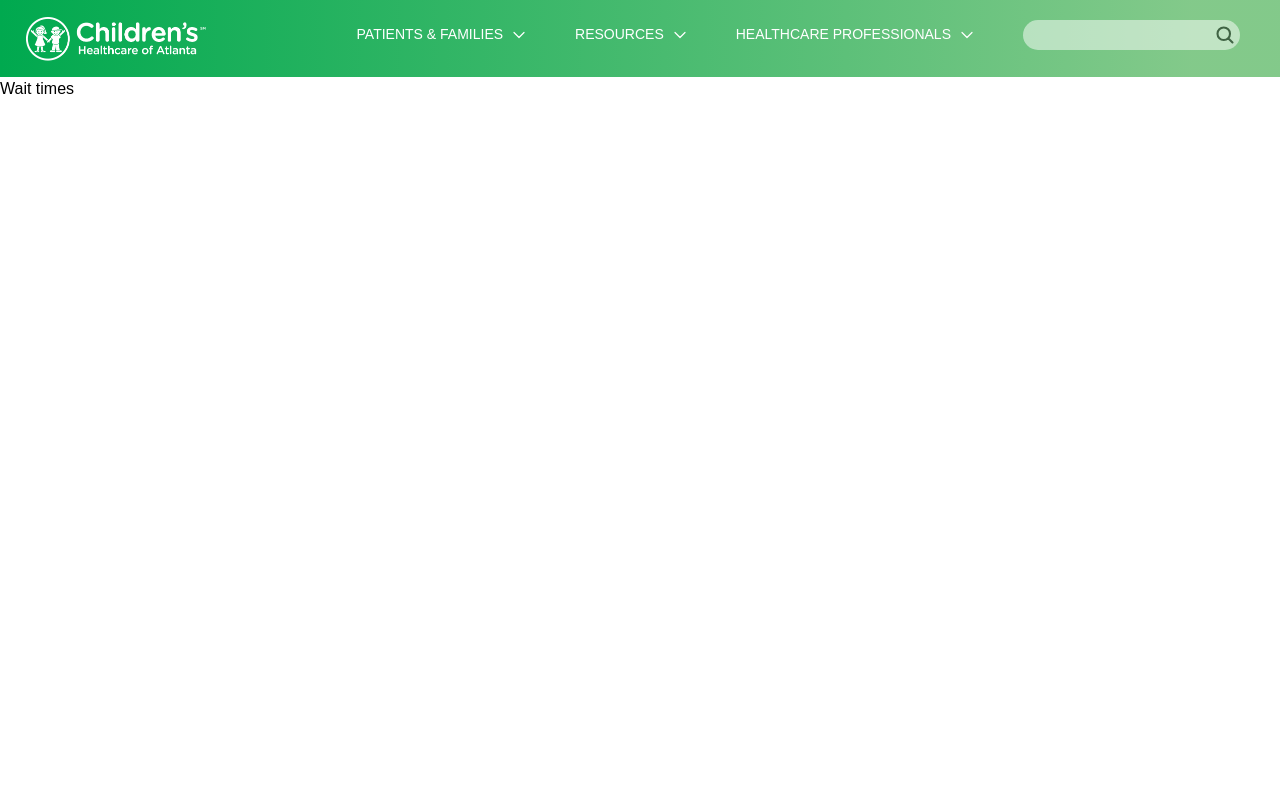
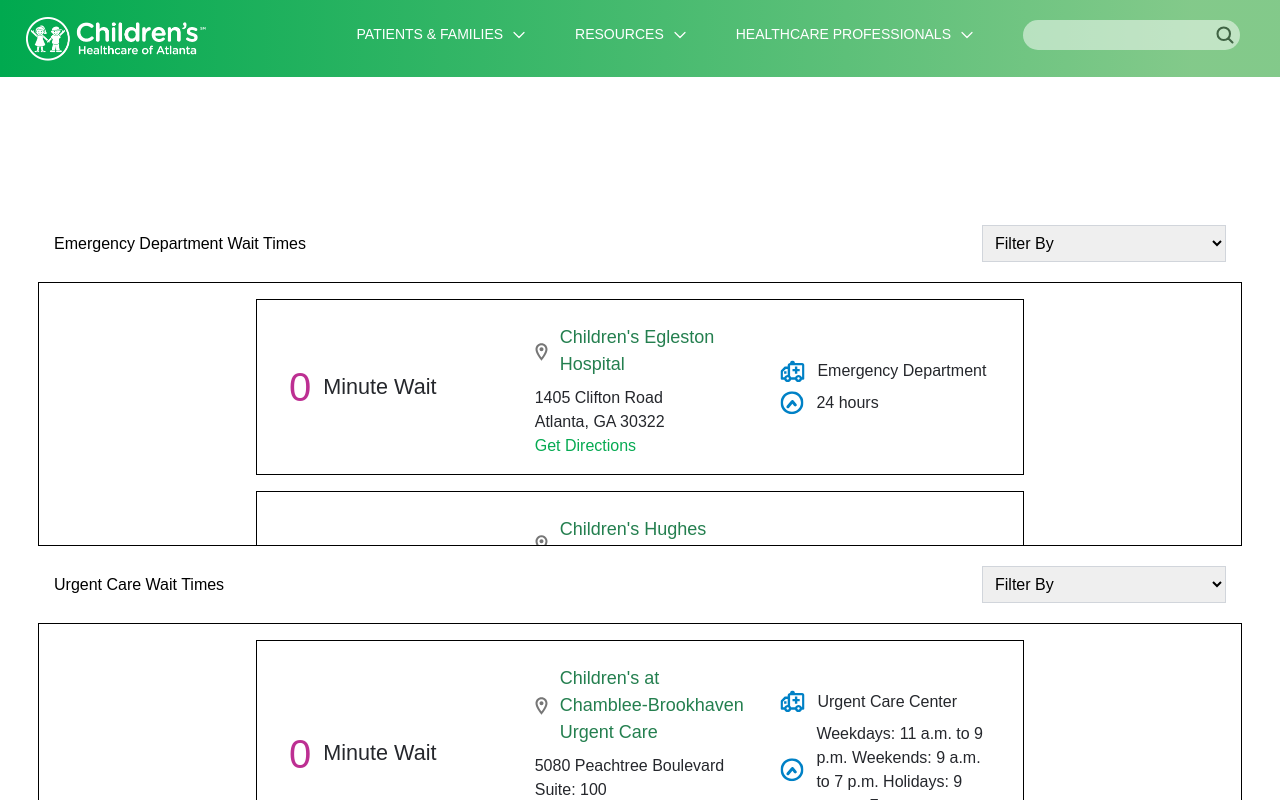
Before and after one commit to DaveKobrin/choa_npo_redo, a Next.js app in the folder choa-org/: page /wait_times in a window 1280 px wide. Shown: the top 800 px of the page. Built offline with nearby package versions, Linux system fonts and the light colour scheme.

Commit message:
building wait times section

```diff
--- a/choa-org/src/pages/wait_times.js
+++ b/choa-org/src/pages/wait_times.js
@@ -18,18 +18,55 @@
         <>
             <div className="min-w-screen h-screen">
 
-                    {/* Emergency Department Wait Times Section */}
-                    <h1>Wait times</h1>
-
-                    <div>
-
+                    {/* Wait Times Section */}
+                    <div className="flex flex-col items-center my-32">
+                        <div>
+                            <div className="flex flex-row w-full justify-between px-4 py-5 items-center">
+                                <h4>Emergency Department Wait Times</h4>
+                                <select className="text-black border border-gray-300 p-2">
+                                    <option value="" disabled selected>Filter By</option>
+                                    <option value="Distance">Distance: Closest to Farthest</option>
+                                    <option value="Wait Times">Wait Times: Low to High</option>
+                                </select>
+                            </div>
+                        {/* Emergency Department Wait Times Section */}
+                            <div className="border border-black w-[1204px] overflow-y-scroll h-[264px]">
+                                {locationAndWaitTimes
+                                    .filter((location) =>{
+                                        return location.facilityType === "Emergency Department"
+                                    })
+                                    .map((location, idx) => {
+                                    return (
+                                    <>
+                                        <WaitCard location={location} key={idx} />
+                                    </>
+                                )})}
+                            </div>
+                        </div>
+                        {/* Urgent Care Wait Times Section */}
+                        <div>
+                        <div className="flex flex-row w-full justify-between px-4 py-5 items-center">
+                                <h4>Urgent Care Wait Times</h4>
+                                <select className="text-black border border-gray-300 p-2">
+                                    <option value="" disabled selected>Filter By</option>
+                                    <option value="Distance">Distance: Closest to Farthest</option>
+                                    <option value="Wait Times">Wait Times: Low to High</option>
+                                </select>
+                            </div>
+                            <div className="border border-black w-[1204px] overflow-y-scroll h-[264px]">
+                                {locationAndWaitTimes
+                                        .filter((location) =>{
+                                            return location.facilityType === "Urgent Care Center"
+                                        })
+                                        .map((location, idx) => {
+                                        return (
+                                        <>
+                                            <WaitCard location={location} key={idx} />
+                                        </>
+                                    )})}
+                            </div>
+                        </div>
                     </div>
-
-                    {/* Urgent Care Wait Times Section */}
-                    <div>
-
-                    </div>
-
             </div>
 
         </>
```
